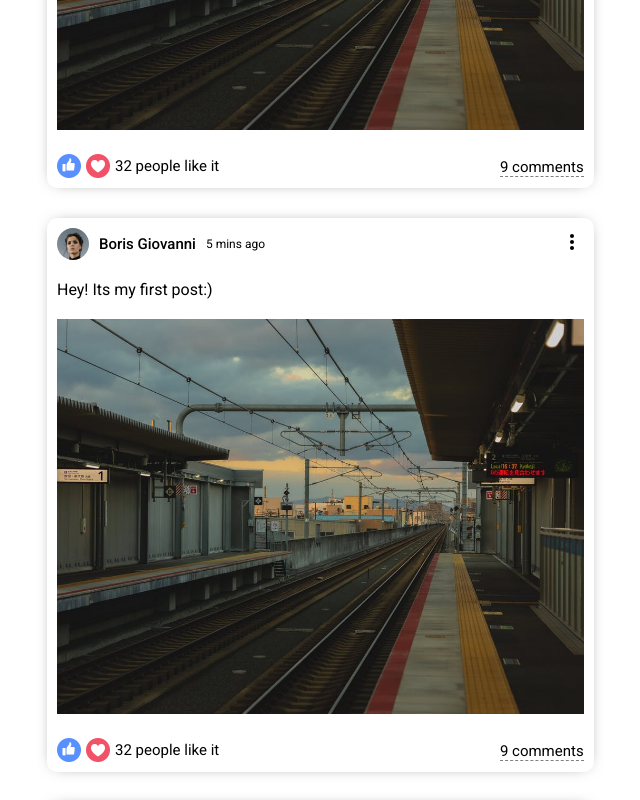
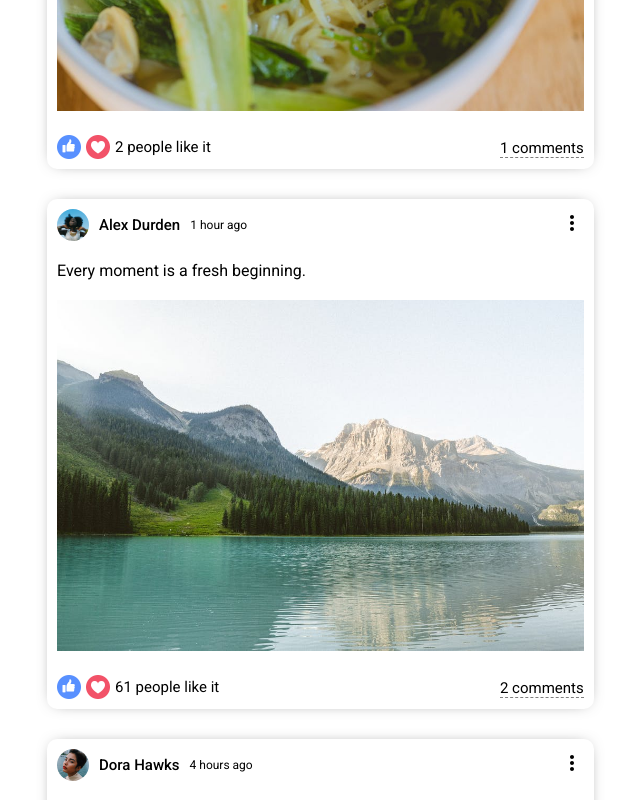
Before and after one commit to Giovanni-Boris/Proyects-React, a React (Create React App) app in the folder chatRealTime/react-social/: page / in a window 1280 px wide. Shown: the part 1220-2020 px from the top of the page, without its empty margins (293-933 px from the left). Built offline with nearby package versions, Linux system fonts and the light colour scheme.

Commit message:
making data in a file to do more dinamic our component Feed, exactly post

```diff
--- a/chatRealTime/react-social/src/components/feed/Feed.js
+++ b/chatRealTime/react-social/src/components/feed/Feed.js
@@ -1,17 +1,18 @@
 import "./feed.css";
 import Share from '../share/Share';
 import Post from '../post/Post';
+import {Posts} from '../../dummyData';
 const Feed = () => {
 	return (
 		<div className="feed">
 			<div className="feedWrapper">
 				<Share/>
-				<Post/>
-				<Post/>
-				<Post/>
-				<Post/>
-				<Post/>
-				<Post/>
+				{Posts.map((el)=>(
+					<Post
+						key={el.id}
+						post={el}
+					/>
+				))}
 			</div>
 		</div>
 	)
--- a/chatRealTime/react-social/src/components/post/Post.js
+++ b/chatRealTime/react-social/src/components/post/Post.js
@@ -1,7 +1,8 @@
 import "./post.css";
 import MoreVertIcon from '@mui/icons-material/MoreVert';
-
-const Post = () => {
+import { Users } from "../../dummyData";
+const Post = ({post}) => {
+	const currentUser = Users.filter(u=>u.id===post.userId)[0];
 	return (
 		<div className="post">
 			<div className="postWrapper">
@@ -9,28 +10,30 @@ const Post = () => {
 					<div className="postTopLeft">
 						<img
 							className="postProfilerImg"
-							src="/assets/person/1.jpeg"
+							src={currentUser.profilePicture}
 							alt=""
 						/>
-						<span className="postUserName">Boris Giovanni</span>
-						<span className="postDate">5 mins ago</span>
+						<span className="postUserName">
+							{currentUser.username}
+						</span>
+						<span className="postDate">{post.date}</span>
 					</div>
 					<div className="postTopRight">
 						<MoreVertIcon/>
 					</div>
 				</div>
 				<div className="postCenter">
-					<span className="postText">Hey! Its my first post:)</span>
-					<img className="postImg" src="/assets/post/1.jpeg" alt=""/>
+					<span className="postText">{post.desc||''}</span>
+					<img className="postImg" src={post.photo} alt=""/>
 				</div>
 				<div className="postBottom">
 					<div className="postBottomLeft">
 						<img className="likeIcon" src="/assets/like.png" alt=""/>
 						<img className="likeIcon" src="/assets/heart.png" alt=""/>
-						<span className="postLikeCounter">32 people like it</span>
+						<span className="postLikeCounter">{post.like} people like it</span>
 					</div>
 					<div className="postBottomRight">
-						<span className="postCommentText">9 comments</span>
+						<span className="postCommentText">{post.comment} comments</span>
 					</div>
 				</div>
 			</div>
```
